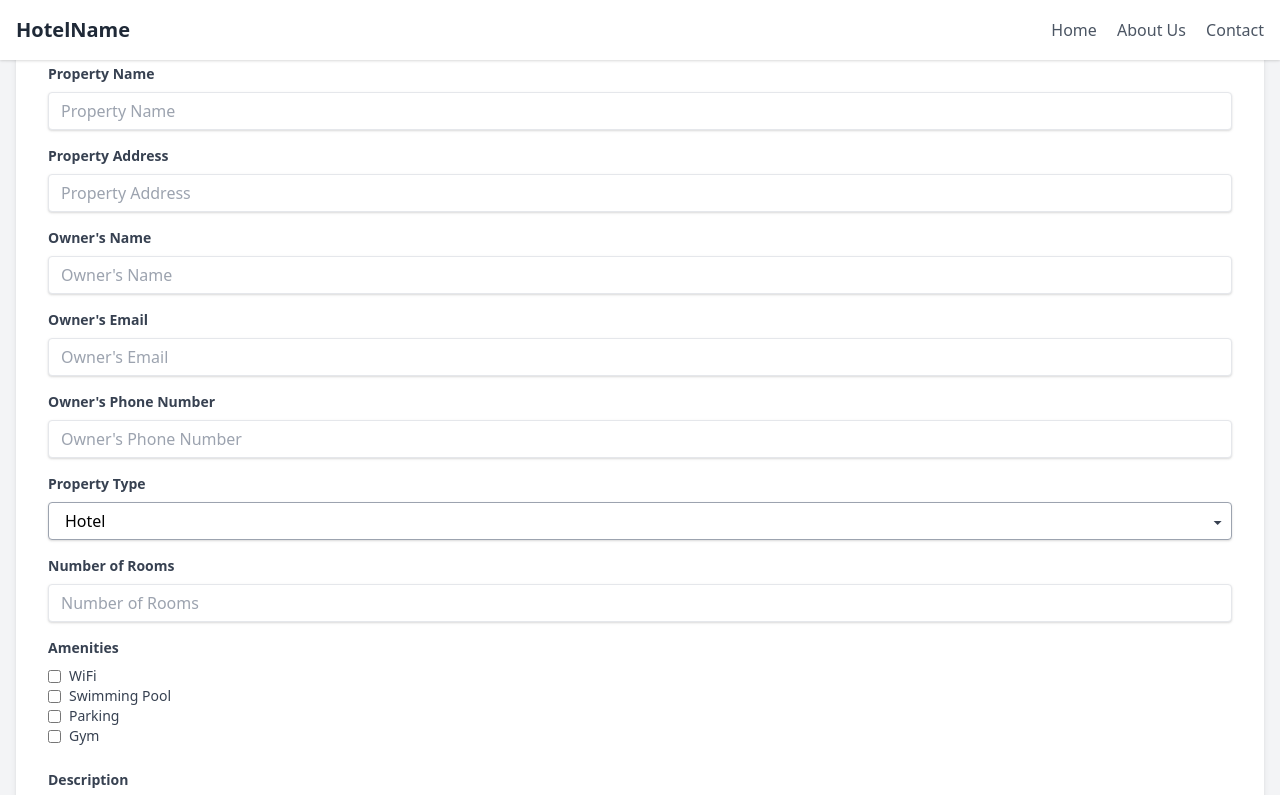
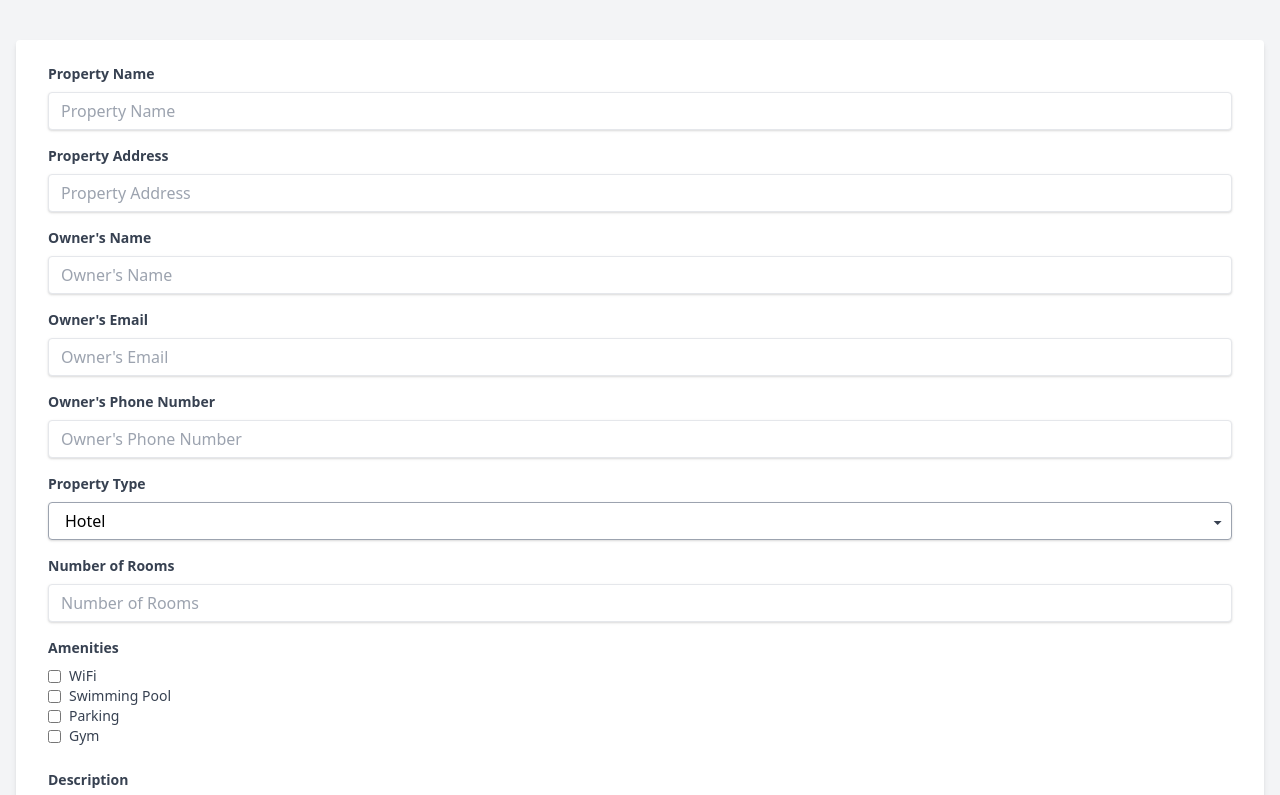
Before and after one commit to V-25K/Hotel-website, a plain HTML site: page partnerRegistrationPage.html in a window 1280 px wide. Shown: the top 795 px of the page. Drawn offline with nearby package versions, Linux system fonts and the light colour scheme.

Commit message:
remove header from Registration page

```diff
--- a/partnerRegistrationPage.html
+++ b/partnerRegistrationPage.html
@@ -7,18 +7,6 @@
     <link href="https://cdn.jsdelivr.net/npm/tailwindcss@2.2.19/dist/tailwind.min.css" rel="stylesheet">
 </head>
 <body class="bg-gray-100">
-    <!-- Header -->
-  <header class="bg-white shadow fixed top-0 right-0 w-full z-10">
-    <div class="container mx-auto px-4 py-4 flex justify-between items-center">
-      <div class="text-xl font-bold text-gray-800">HotelName</div>
-      <nav class="space-x-4">
-        <a href="#home" class="text-gray-600 hover:text-gray-800 hover:underline">Home</a>
-        <a href="#aboutUs" class="text-gray-600 hover:text-gray-800 hover:underline">About Us</a>
-        <a href="#contact" class="text-gray-600 hover:text-gray-800 hover:underline">Contact</a>
-      </nav>
-    </div>
-  </header>
-
     <!-- Main Content -->
     <main class="container mx-auto px-4 py-10">
         <form class="bg-white shadow-md rounded px-8 pt-6 pb-8 mb-4">
```
